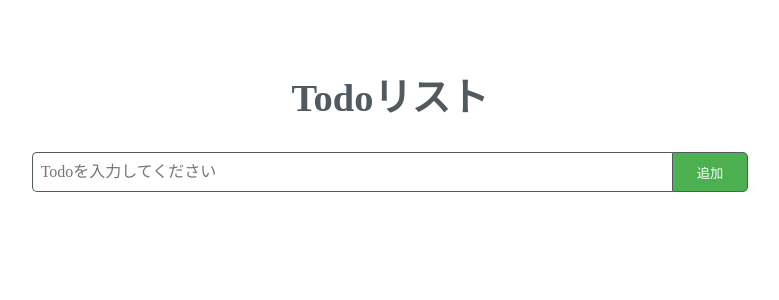
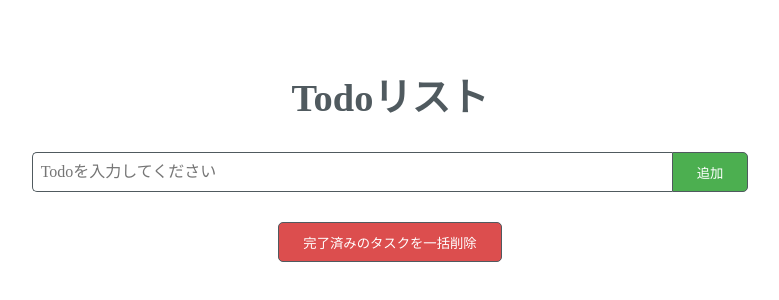
Before and after one commit to Genki1019/react-todo-list, a React (Vite) app: page / in a window 1280 px wide. Shown: the part 84-384 px from the top of the page, without its empty margins (250-1029 px from the left). Built offline with nearby package versions, Linux system fonts and the light colour scheme.

Commit message:
feat: 一括削除ボタンを実装

```diff
--- a/src/App.css
+++ b/src/App.css
@@ -151,3 +151,18 @@ h1 {
     width: 200px;
   }
 }
+
+.bulkDeleteButton {
+  padding: 0.4rem 1.5rem;
+  height: 40px;
+  color: #fff;
+  background-color: #dc4e4e;
+  border: 1px solid #505a5f;
+  border-radius: 5px;
+  cursor: pointer;
+  transition: 0.4s;
+}
+
+.bulkDeleteButton:hover {
+  background-color: #bc3e3e;
+}
--- a/src/App.tsx
+++ b/src/App.tsx
@@ -55,6 +55,12 @@ function App() {
     });
   };
 
+  const handleBulkDelete = () => {
+    setTodos((prevTodos) => {
+      return prevTodos.filter((prevTodo) => prevTodo.isCompleted === false);
+    });
+  };
+
   return (
     <>
       <div className="container">
@@ -70,6 +76,7 @@ function App() {
           handleEdit={handleEdit}
           handleDelete={handleDelete}
         />
+        <button className="bulkDeleteButton" onClick={handleBulkDelete}>完了済みのタスクを一括削除</button>
       </div>
     </>
   );
```
